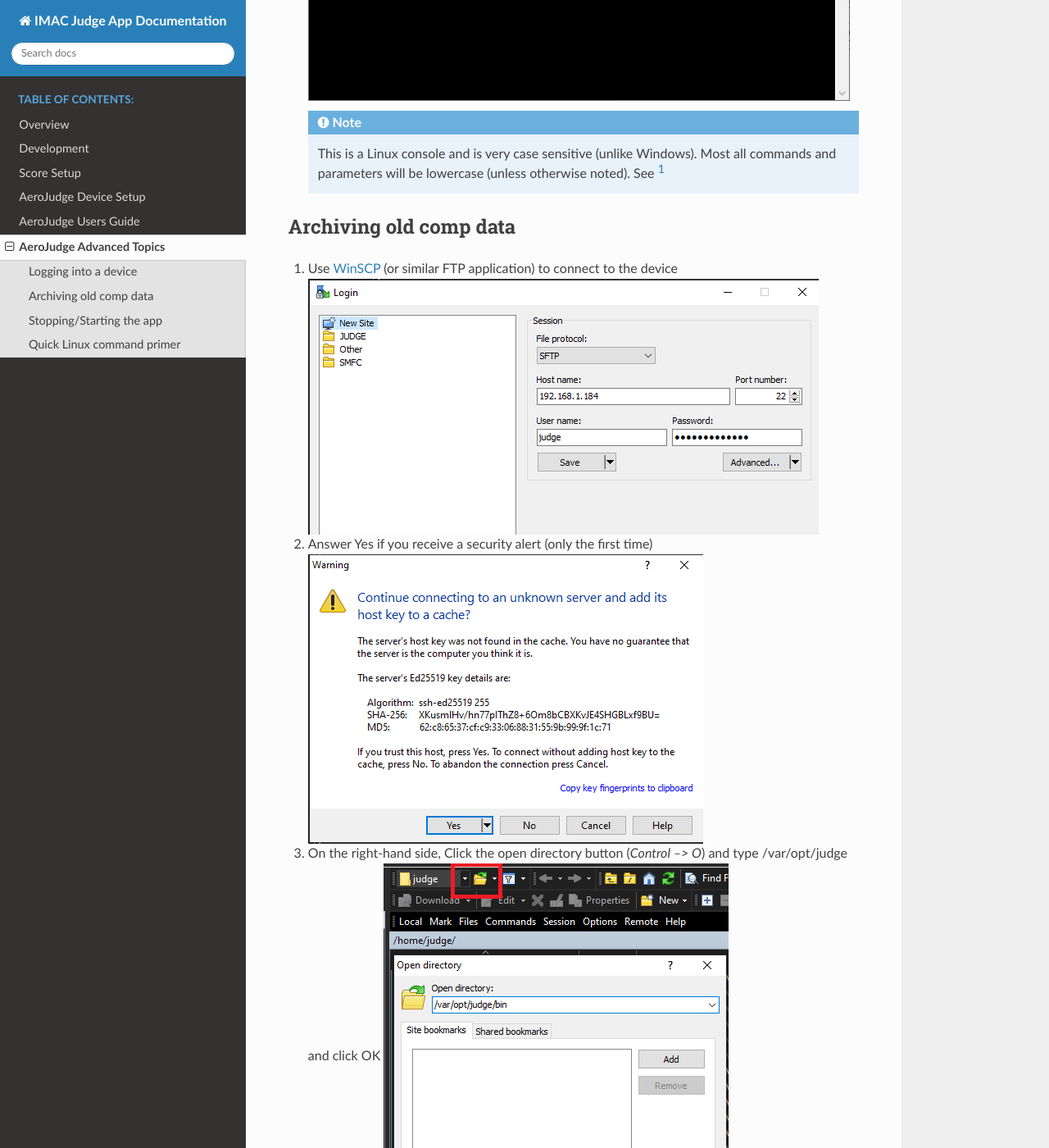
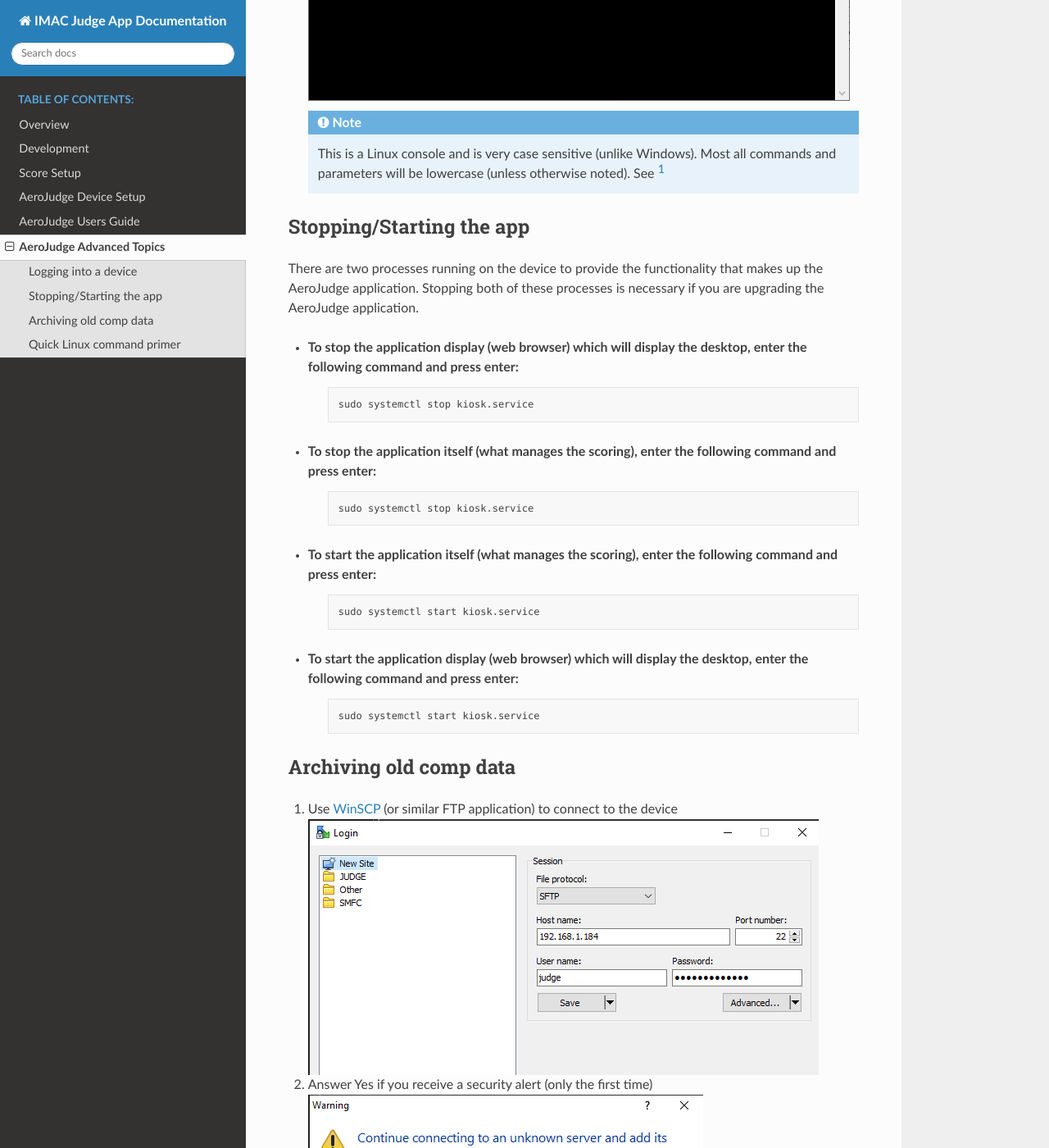
Before and after one commit to dpgarceau/imac-judge-docs, a Sphinx documentation site: the page built from docs/source/06-AeroJudgeAdvanced.rst, in a window 1280 px wide and 1400 px high, scrolled down 1880 px. Shown: the whole window at 82% size. Built offline with Sphinx 7.4.7 and the Read the Docs theme 2.0.0, drawn with Linux system fonts in a browser that asks for light colours; some of the changed text lies outside the part shown.

Commit message:
A little re-arrange

```diff
--- a/docs/source/06-AeroJudgeAdvanced.rst
+++ b/docs/source/06-AeroJudgeAdvanced.rst
@@ -20,6 +20,40 @@
 #. A command prompt will appear after entering the password: |LoginImg3|
 
    .. note:: This is a Linux console and is very case sensitive (unlike Windows). Most all commands and parameters will be lowercase (unless otherwise noted). See [1]_
+
+.. |LoginImg1| image:: images/adv001.png
+    :align: middle
+
+.. |LoginImg2| image:: images/adv002.png
+    :align: middle
+
+.. |LoginImg3| image:: images/adv003.png
+    :align: middle
+
+
+Stopping/Starting the app
+-------------------------
+There are two processes running on the device to provide the functionality that makes up the AeroJudge application. Stopping both of these processes is necessary if you are upgrading the AeroJudge application.
+
+* To stop the application display (web browser) which will display the desktop, enter the following command and press enter:
+   .. code-block:: bash
+
+      sudo systemctl stop kiosk.service
+
+* To stop the application itself (what manages the scoring), enter the following command and press enter:
+   .. code-block:: bash
+
+      sudo systemctl stop kiosk.service
+
+* To start the application itself (what manages the scoring), enter the following command and press enter:
+   .. code-block:: bash
+
+      sudo systemctl start kiosk.service
+
+* To start the application display (web browser) which will display the desktop, enter the following command and press enter:
+   .. code-block:: bash
+
+      sudo systemctl start kiosk.service
 
 
 Archiving old comp data
@@ -55,28 +89,6 @@
     :align: middle
 
 
-Stopping/Starting the app
--------------------------
-There are two processes running on the device to provide the functionality that makes up the AeroJudge application. Stopping both of these processes is necessary if you are upgrading the AeroJudge application.
-
-* To stop the application display (web browser) which will display the desktop, enter the following command and press enter:
-   .. code-block:: bash
-
-      sudo systemctl stop kiosk.service
-
-* To stop the application itself (what manages the scoring), enter the following command and press enter:
-   .. code-block:: bash
-
-      sudo systemctl stop kiosk.service
-
-.. |LoginImg1| image:: images/adv001.png
-    :align: middle
-
-.. |LoginImg2| image:: images/adv002.png
-    :align: middle
-
-.. |LoginImg3| image:: images/adv003.png
-    :align: middle
 
 .. [1]
 
```
